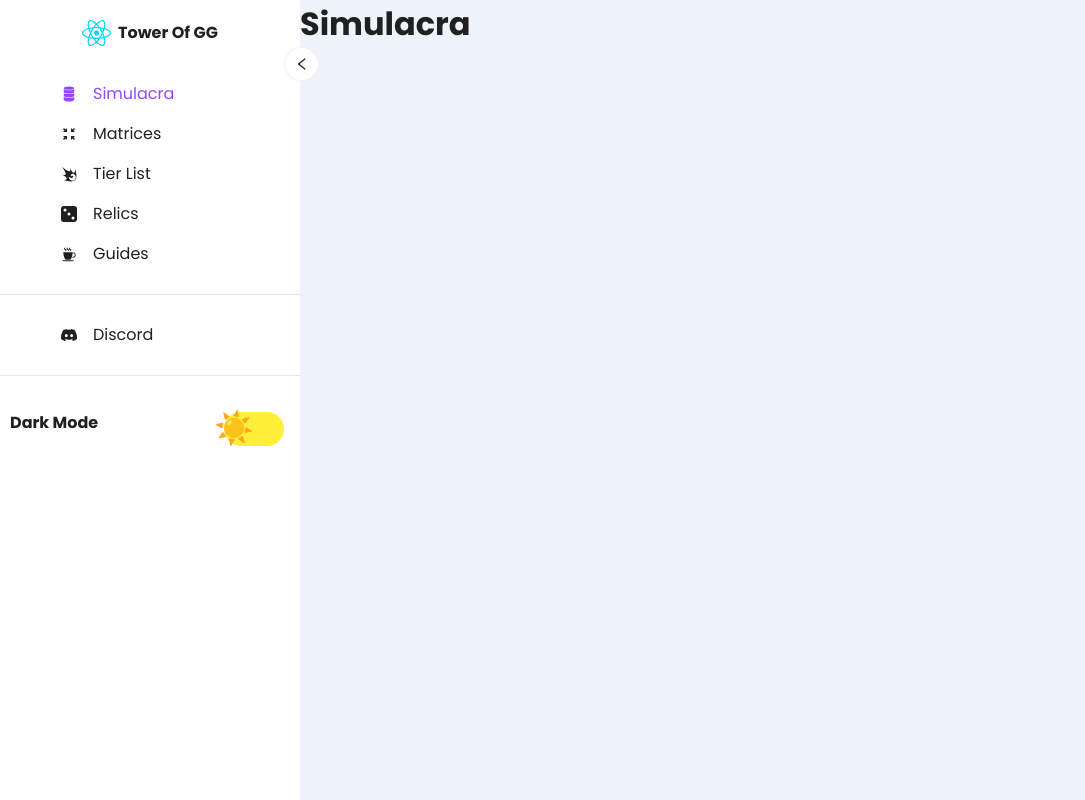
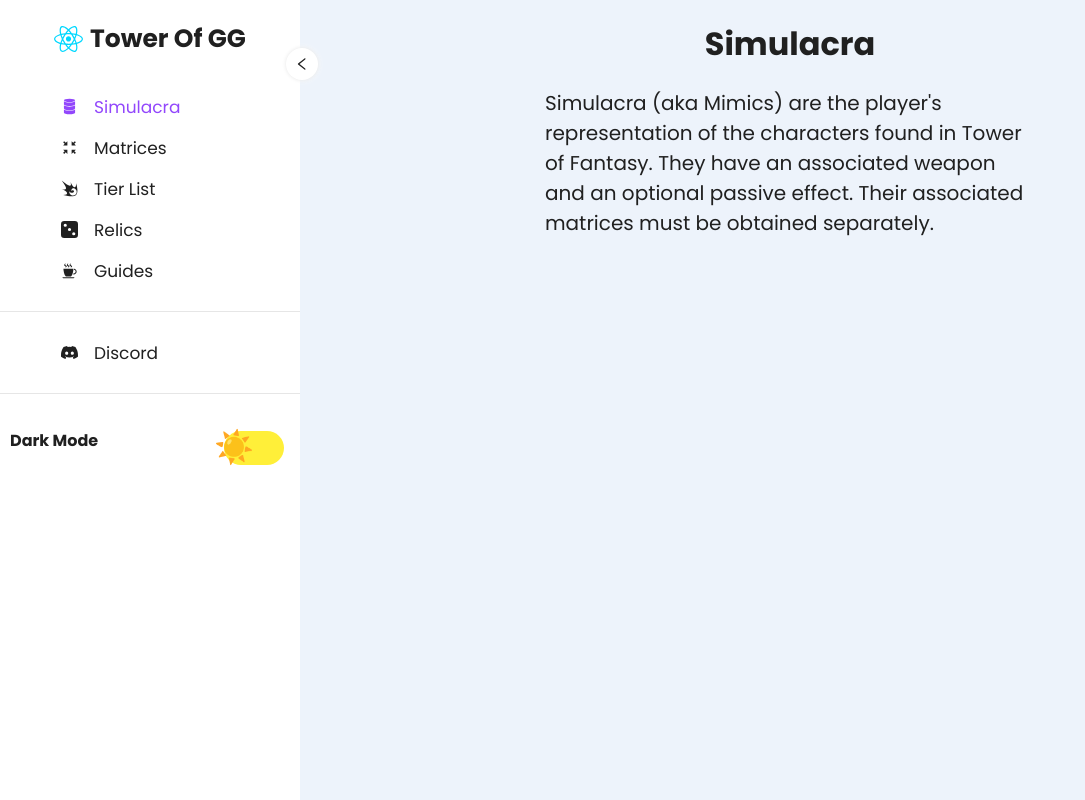
Before and after one commit to tadeoabbruzzese/Tower-Proyect, a React (Vite) app: page / in a window 1280 px wide. Shown: the whole page, without its empty margins (0-1085 px from the left). Built offline with nearby package versions, Linux system fonts and the light colour scheme.

Commit message:
cambios en los titulos y descripciones

```diff
--- a/src/components/Sidebar.jsx
+++ b/src/components/Sidebar.jsx
@@ -174,7 +174,7 @@ const Container =styled.div`
         }
         h2{
             display: ${({isOpen}) =>(isOpen)?`block`:`none`};
-            font-size: 16px;
+            font-size: 25px;
 
         }
     }
@@ -182,6 +182,7 @@ const Container =styled.div`
     .LinkContainer{
         margin: 8px 0;
         padding: 0 15%;
+        font-size: 17px;
         :hover{
             background: ${(props) =>props.theme.bg3};
         }
--- /dev/null
+++ b/src/components/Tittles.jsx
@@ -0,0 +1,9 @@
+import React from "react";
+export function Tittles() {
+
+    return(
+        <div>
+            Hola
+        </div>
+    );
+}
--- a/src/pages/Guides.jsx
+++ b/src/pages/Guides.jsx
@@ -1,10 +1,47 @@
 import styled from "styled-components";
-export function Guides() {
+export function Guides(props) {
 
     return(
-    <Container>
-        <h1>Guides</h1>
+        <Container>
+        <div className="container-global">
+            <div className="simulacra-container">
+                <h1 className="simulacra-tittle">{props.tittle}</h1>
+                 <p className="simulacra-detail"> {props.p}</p>
+            </div>
+        </div>
+
     </Container>
     );
 }
-const Container =styled.div`height: 100vh;`
+const Container =styled.div`
+    height: 100vh;
+    width: 100%
+
+    .container-global{
+        width: 80%;
+        height: inherit;
+
+
+    }
+
+    .simulacra-container{
+        height: 30vh;
+
+    }
+
+    .simulacra-tittle{
+        display: flex;
+        justify-content: center;
+        padding: 20px;
+    }
+
+    .simulacra-detail{
+
+        display: flex;
+        justify-content: center;
+        font-size: 20px;
+
+
+
+    }
+`
--- a/src/pages/Matrices.jsx
+++ b/src/pages/Matrices.jsx
@@ -1,10 +1,45 @@
 import styled from "styled-components";
-export function Matrices() {
+export function Matrices(props) {
 
     return(
-    <Container>
-        <h1>Matrices</h1>
+        <Container>
+        <div className="container-global">
+            <div className="simulacra-container">
+                <h1 className="simulacra-tittle">{props.tittle}</h1>
+                 <p className="simulacra-detail"> {props.p}</p>
+            </div>
+        </div>
+
     </Container>
     );
 }
-const Container =styled.div`height: 100vh;`
+const Container =styled.div`
+    height: 100vh;
+    width: 100%
+
+    .container-global{
+        width: 80%;
+        height: inherit;
+
+
+    }
+
+    .simulacra-container{
+        height: 30vh;
+
+    }
+
+    .simulacra-tittle{
+        display: flex;
+        justify-content: center;
+        padding: 20px;
+    }
+
+    .simulacra-detail{
+
+        display: flex;
+        justify-content: center;
+        font-size: 20px;
+
+    }
+`
--- a/src/pages/Relics.jsx
+++ b/src/pages/Relics.jsx
@@ -1,10 +1,47 @@
 import styled from "styled-components";
-export function Relics() {
+export function Relics(props) {
 
     return(
-    <Container>
-        <h1>Relics</h1>
+        <Container>
+        <div className="container-global">
+            <div className="simulacra-container">
+                <h1 className="simulacra-tittle">{props.tittle}</h1>
+                 <p className="simulacra-detail"> {props.p}</p>
+            </div>
+        </div>
+
     </Container>
     );
 }
-const Container =styled.div`height: 100vh;`
+const Container =styled.div`
+    height: 100vh;
+    width: 100%
+
+    .container-global{
+        width: 80%;
+        height: inherit;
+
+
+    }
+
+    .simulacra-container{
+        height: 30vh;
+
+    }
+
+    .simulacra-tittle{
+        display: flex;
+        justify-content: center;
+        padding: 20px;
+    }
+
+    .simulacra-detail{
+
+        display: flex;
+        justify-content: center;
+        font-size: 20px;
+
+
+
+    }
+`
--- a/src/pages/Simulacra.jsx
+++ b/src/pages/Simulacra.jsx
@@ -1,12 +1,49 @@
 import styled from "styled-components";
-export function Simulacra() {
+import { Tittles } from "../components/Tittles";
+export function Simulacra(props) {
 
     return(
     <Container>
-        <h1>Simulacra</h1>
+        <div className="container-global">
+            <div className="simulacra-container">
+                <h1 className="simulacra-tittle">{props.tittle}</h1>
+                 <p className="simulacra-detail"> {props.p}</p>
+            </div>
+        </div>
+
     </Container>
     );
 }
+
+// CONTAINER
 const Container =styled.div`
     height: 100vh;
+    width: 100%
+
+    .container-global{
+        width: 80%;
+        height: inherit;
+
+
+    }
+
+    .simulacra-container{
+        height: 30vh;
+
+    }
+
+    .simulacra-tittle{
+        display: flex;
+        justify-content: center;
+        padding: 20px;
+    }
+
+    .simulacra-detail{
+
+        padding: 0 30px;
+        padding: 0 25%;
+        font-size: 20px
+
+
+    }
 `
--- a/src/pages/Tierlist.jsx
+++ b/src/pages/Tierlist.jsx
@@ -1,10 +1,47 @@
 import styled from "styled-components";
-export function Tierlist() {
+export function Tierlist(props) {
 
     return(
-    <Container>
-        <h1>Tierlist</h1>
+        <Container>
+        <div className="container-global">
+            <div className="simulacra-container">
+                <h1 className="simulacra-tittle">{props.tittle}</h1>
+                 <p className="simulacra-detail"> {props.p}</p>
+            </div>
+        </div>
+
     </Container>
     );
 }
-const Container =styled.div`height: 100vh;`
+const Container =styled.div`
+    height: 100vh;
+    width: 100%
+
+    .container-global{
+        width: 80%;
+        height: inherit;
+
+
+    }
+
+    .simulacra-container{
+        height: 30vh;
+
+    }
+
+    .simulacra-tittle{
+        display: flex;
+        justify-content: center;
+        padding: 20px;
+    }
+
+    .simulacra-detail{
+
+        display: flex;
+        justify-content: center;
+        font-size: 20px;
+
+
+
+    }
+`
--- a/src/routers/routes.jsx
+++ b/src/routers/routes.jsx
@@ -10,11 +10,11 @@ export function MyRoutes() {
     return(
 
             <Routes>
-                <Route path="/" element={<Simulacra />}/>
-                <Route path="/tierlist" element={<Tierlist></Tierlist>}/>
-                <Route path="/matrices" element={<Matrices></Matrices>}/>
-                <Route path="/relics" element={<Relics></Relics>}/>
-                <Route path="/guides" element={<Guides></Guides>}/>
+                <Route path="/" element={<Simulacra  tittle="Simulacra" p="Simulacra (aka Mimics) are the player's representation of the characters found in Tower of Fantasy. They have an associated weapon and an optional passive effect. Their associated matrices must be obtained separately."/>}/>
+                <Route path="/tierlist" element={<Tierlist tittle="Tier List" p="Tier-list in progress..."/>}/>
+                <Route path="/matrices" element={<Matrices tittle="Matrices" p="The best Matrices for each elemental comp."/>}/>
+                <Route path="/relics" element={<Relics tittle="Relics" p="The best Relics for META"/>}/>
+                <Route path="/guides" element={<Guides tittle="Guides" p="The best guides made BY Tynnox"/>}/>
             </Routes>
     );
 }
```
